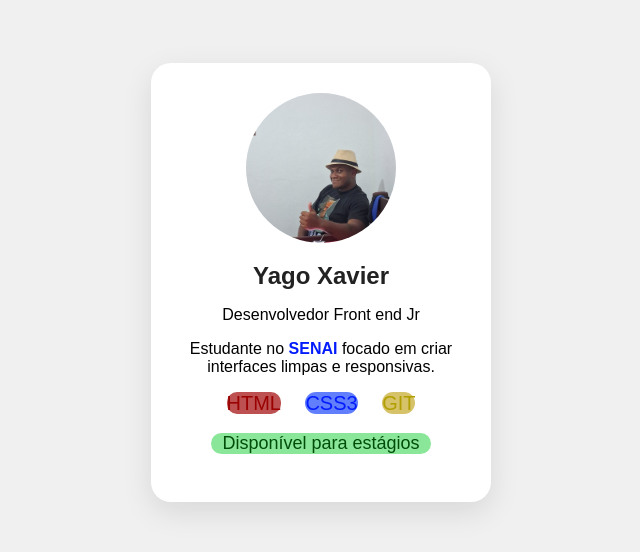
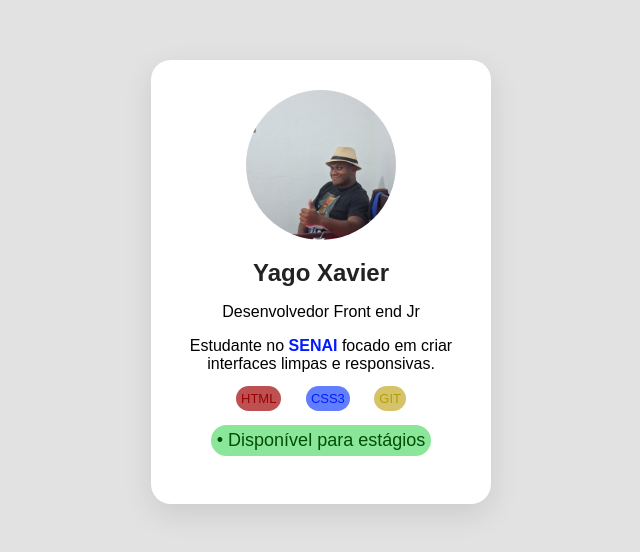
Before and after one commit to YagoXavier2004/Cracha_virtual_Yago_e_Luiz, a plain HTML site: page index.html in a window 1280 px wide. Shown: the part 126-678 px from the top of the page, without its empty margins (319-959 px from the left). Drawn offline with Linux system fonts and the light colour scheme.

Commit message:
colocado o padding nos spans, feita a mudanca da cor do funto da tela

```diff
--- a/index.html
+++ b/index.html
@@ -17,12 +17,12 @@
 
         <div class="skills">
             <p class="descricao">Estudante no <span><b class="senai">SENAI</b></span> focado em criar interfaces limpas e responsivas.</p>
-            <span class="skill_html">HTML</span>
-            <span class="skill_css">CSS3</span>
-            <span class="skill_git">GIT</span>
+            <span class="skill html">HTML</span>
+            <span class="skill css">CSS3</span>
+            <span class="skill git">GIT</span>
         </div>
 
-        <p class="status"> Disponível para estágios</p>
+        <p class="status"> • Disponível para estágios</p>
     </div>
 
 </body>
--- a/style.css
+++ b/style.css
@@ -1,5 +1,5 @@
 body {
-background: #f0f0f0;
+background: #e2e2e2;
 display: flex;
 justify-content: center;
 align-items: center;
@@ -28,33 +28,30 @@ font-size: 24px;
 margin: 15px 0 5px;
 color: #222;}
 
-.skill_html {
+.skill {
     margin-left: 10px;
     margin-right: 10px;
-    font-size: 20px;
+    font-size: 13px;
+    border-radius: 50px;
+    padding: 5px;
+}
+
+.html {
     background-color: #bd5151;
-    border-radius: 10px;
     color: #9b0101;
 }
 
-.skill_css {
-    margin-left: 10px;
-    margin-right: 10px;
-    font-size: 20px;
+.css {
     background-color: #617efd;
-    border-radius: 20px;
     color: #031cfd;
 }
 
-.skill_git {
-    margin-left: 10px;
-    margin-right: 10px;
-    font-size: 20px;
+.git {
     background-color: #d6c269;
-    border-radius: 20px;
     color: #b19f02;
 }
 .status {
+    padding: 5px;
     margin-left: 40px;
     margin-right: 40px;
     font-size: 18px;
```
